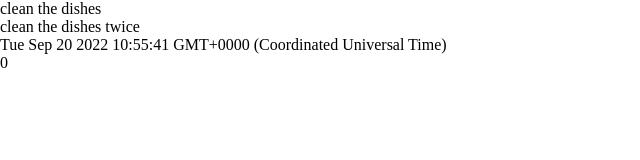
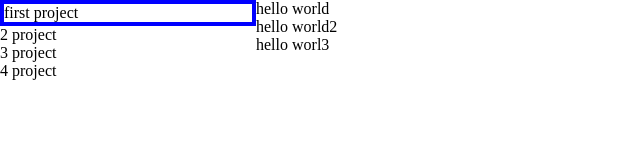
Before and after one commit to NabilHadi/todo-list-v2, a website built with webpack: page dist/index.html in a window 1280 px wide. Shown: the whole page, without its empty margins (0-640 px from the left). Built offline with nearby package versions, Linux system fonts and the light colour scheme.

Commit message:
Add homePageView

```diff
--- /dev/null
+++ b/src/homePage.js
@@ -0,0 +1,105 @@
+import { createElement } from "./utils";
+
+class HomePageView {
+  constructor(root, projects = []) {
+    this.root = root;
+    this.projects = projects;
+    this.pageContainer = createElement({
+      attributes: {
+        id: "page-container",
+      },
+    });
+
+    this.sideBarContaier = createElement({
+      attributes: {
+        id: "side-bar",
+      },
+    });
+
+    this.mainContainer = createElement({
+      attributes: {
+        id: "main-container",
+      },
+    });
+
+    this.pageContainer.append(this.sideBarContaier, this.mainContainer);
+    this.root.append(this.pageContainer);
+  }
+
+  render(currProject) {
+    this.renderSideBar(currProject.id);
+    this.renderMainContent(currProject);
+  }
+
+  renderSideBar(currProjectId) {
+    if (!this.sideBarUl) {
+      this.sideBarUl = createElement({
+        tag: "ul",
+        attributes: {
+          id: "projects-list",
+        },
+      });
+      this.sideBarContaier.appendChild(this.sideBarUl);
+    } else {
+      this.sideBarUl.innerHTML = "";
+    }
+
+    this.projects.forEach((project) => {
+      const item = createElement({
+        tag: "li",
+        textContent: project.title,
+        dataset: {
+          id: project.id,
+        },
+      });
+
+      if (project.id === currProjectId) {
+        console.log(project);
+        item.classList.add("active-project");
+      }
+
+      this.sideBarUl.appendChild(item);
+    });
+  }
+
+  renderMainContent(project) {
+    if (!this.mainContentUl) {
+      this.mainContentUl = createElement({
+        tag: "ul",
+        attributes: {
+          id: "todos-list",
+        },
+      });
+      this.mainContainer.appendChild(this.mainContentUl);
+    } else {
+      this.mainContentUl.innerHTML = "";
+    }
+
+    project.getAllTodos().forEach((todo) => {
+      const item = createElement({
+        tag: "li",
+        dataset: {
+          id: todo.id,
+          isComplete: todo.isComplete,
+        },
+      });
+
+      const todoTitle = createElement({
+        tag: "div",
+        classNames: ["todo-title"],
+        textContent: todo.title,
+      });
+
+      const todoDueDate = createElement({
+        tag: "div",
+        classNames: ["todo-due-date"],
+        textContent: todo.dueDate,
+      });
+
+      item.append(todoTitle, todoDueDate);
+      this.mainContentUl.appendChild(item);
+    });
+  }
+}
+
+export { HomePageView };
--- a/src/index.js
+++ b/src/index.js
@@ -1,15 +1,27 @@
+import { HomePageView } from "./homePage";
 import "./style.css";
-import { Todo, Project } from "./models";
-import { TodoView } from "./views";
+import { createElement } from "./utils";
+import { Project, Todo } from "./models";
 
-const todo1 = new Todo(
-  "clean the dishes",
-  "clean the dishes twice",
-  new Date(),
-  0,
-  false
-);
+const project1 = new Project("first project", [
+  new Todo("hello world"),
+  new Todo("hello world2"),
+  new Todo("hello worl3"),
+]);
+const project2 = new Project("2 project");
+const project3 = new Project("3 project");
+const project4 = new Project("4 project");
 
-// const todo2 = new Todo("clean", "clean twice", new Date(), 1, true);
+const projects = [project1, project2, project3, project4];
 
-document.body.append(new TodoView(todo1).getView());
+const root = createElement({
+  tag: "div",
+  attributes: {
+    id: "root",
+  },
+});
+
+const homePage = new HomePageView(root, projects);
+homePage.render(project1);
+
+document.body.append(root);
--- a/src/style.css
+++ b/src/style.css
@@ -9,9 +9,7 @@ html {
 }
 
 body {
-  min-height: 100%;
-  display: flex;
-  flex-direction: column;
+  height: max(100vh, 100%);
 }
 
 ul {
@@ -21,3 +19,18 @@ ul {
 img {
   width: 100%;
 }
+
+#root,
+#page-container {
+  height: 100%;
+  width: 100%;
+}
+
+#page-container {
+  display: grid;
+  grid-template-columns: minmax(250px, 20%) 1fr;
+}
+
+#projects-list .active-project {
+  border: 4px solid blue;
+}
```
